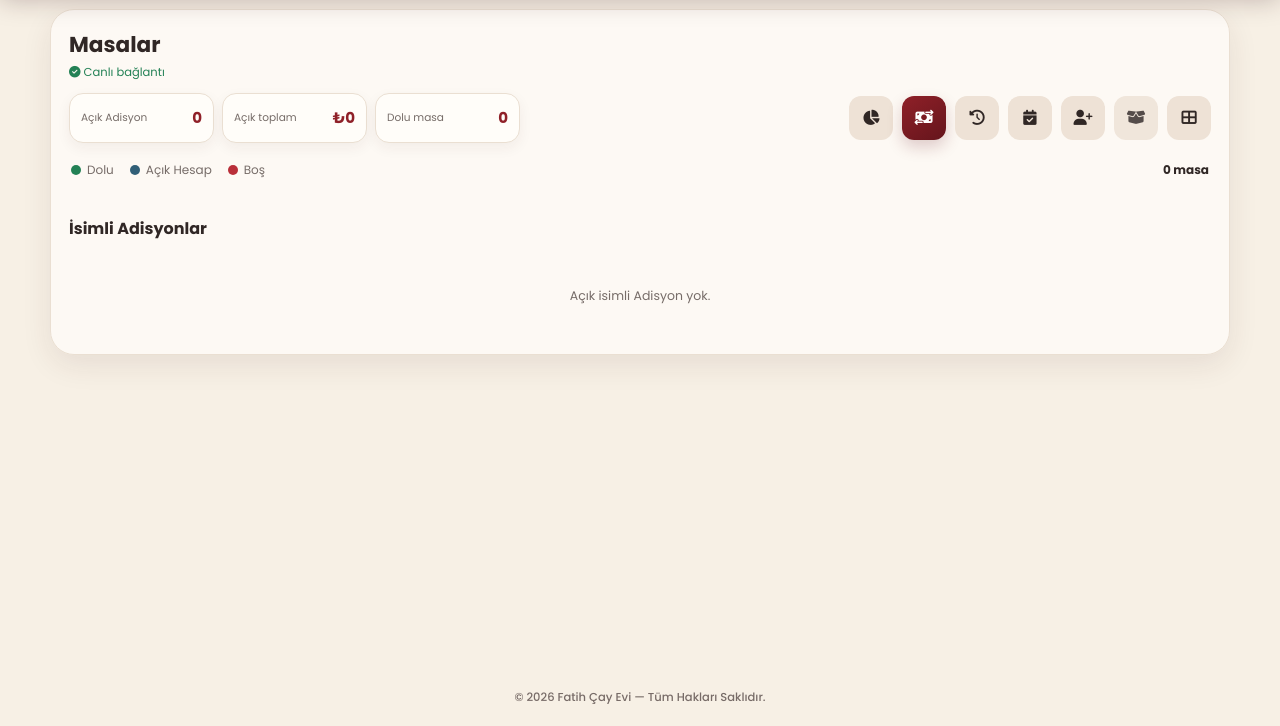
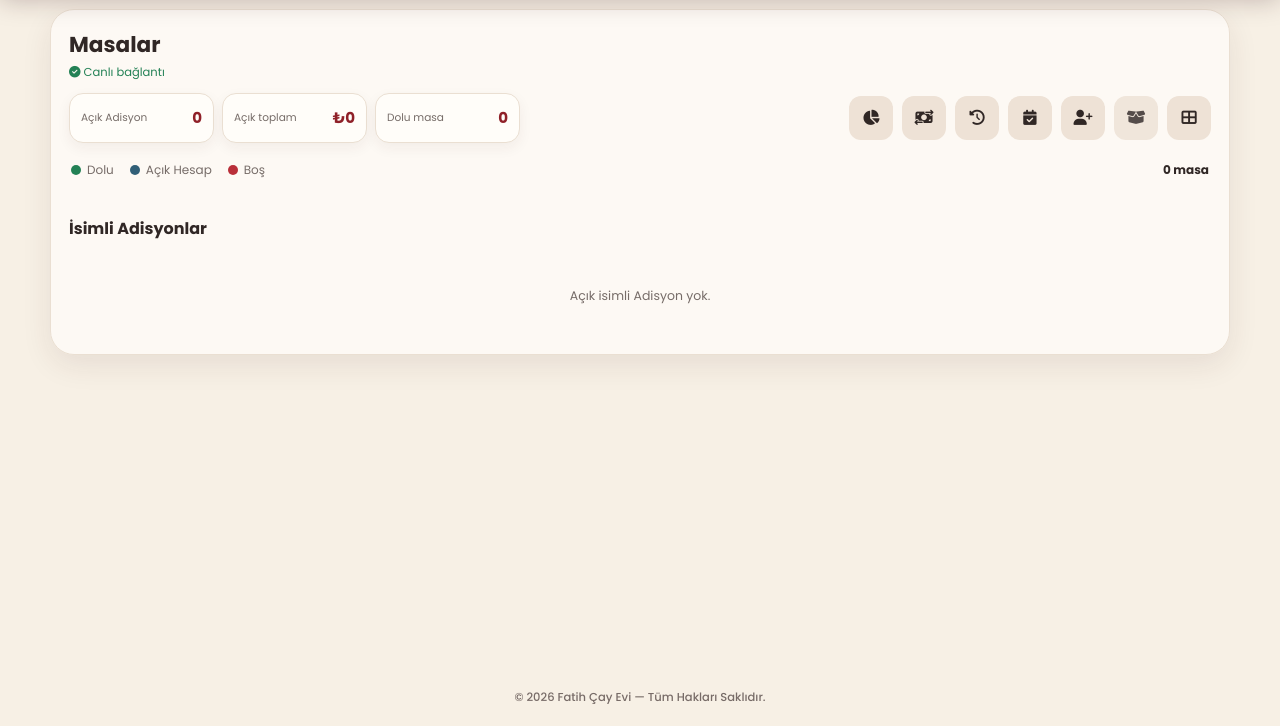
Before and after one commit to fatihcayevicorum/fatihcayevicorum.github.io, a plain HTML site: page adisyon/index.html in a window 1280 px wide. Shown: the part 149-875 px from the top of the page. Drawn offline with Linux system fonts and the light colour scheme; no server answers.

Commit message:
Buton Değişimi

```diff
--- a/adisyon/quick-cash.css
+++ b/adisyon/quick-cash.css
@@ -1,9 +1,3 @@
-.quick-cash-button{
-  color:#fff;
-  background:linear-gradient(145deg,#8f2028,#65151c);
-  box-shadow:0 7px 16px rgba(101,21,28,.2);
-}
-.quick-cash-button:active{transform:scale(.96)}
 .quick-cash-dialog .dialog-card{width:min(92vw,430px)}
 .quick-cash-kicker{margin:0 0 3px;color:var(--red);font-size:.62rem;font-weight:800;letter-spacing:.1em;text-transform:uppercase}
 .quick-cash-type,.quick-cash-account{display:grid;grid-template-columns:1fr 1fr;gap:8px;margin:12px 0}
```
